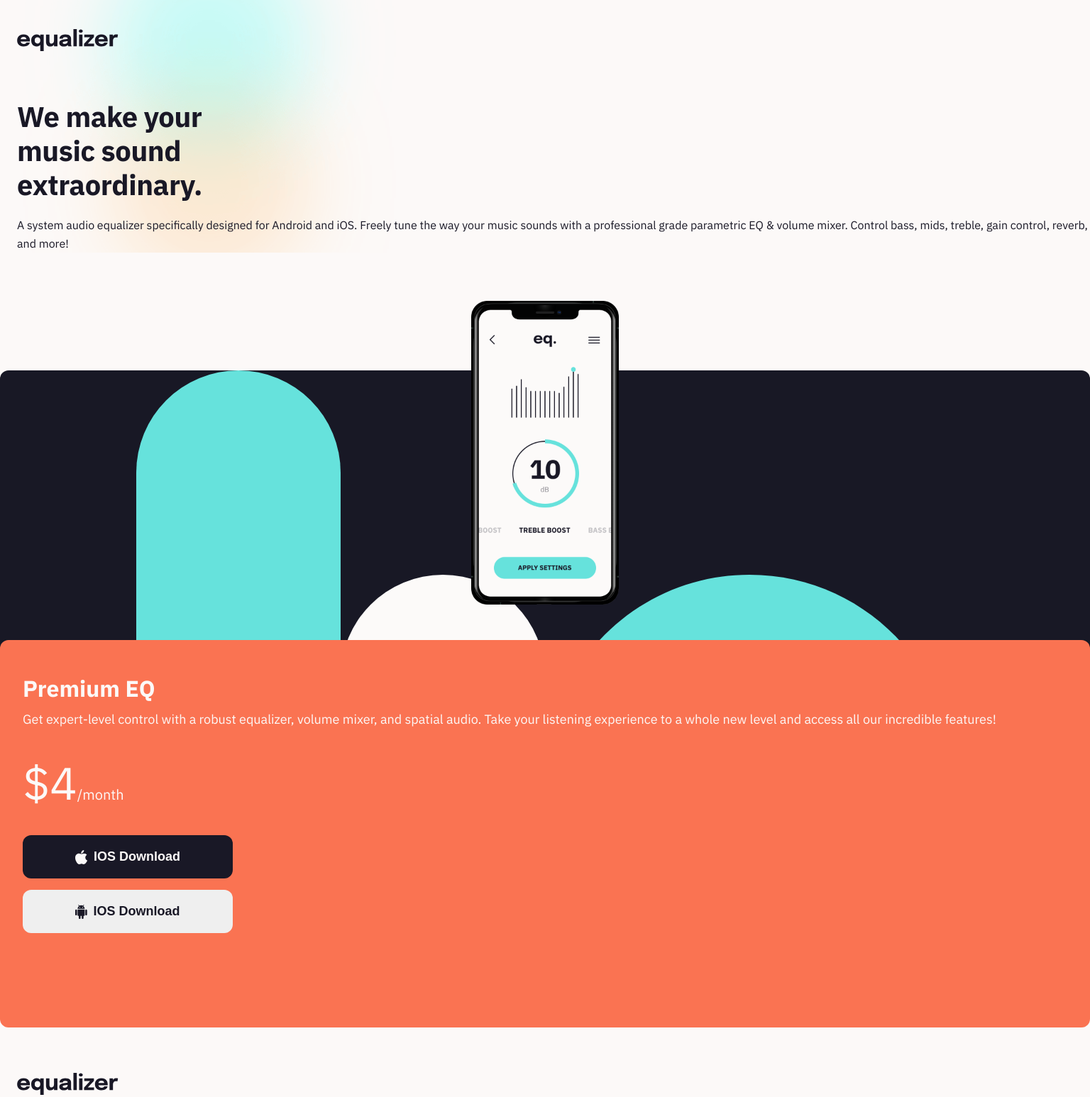
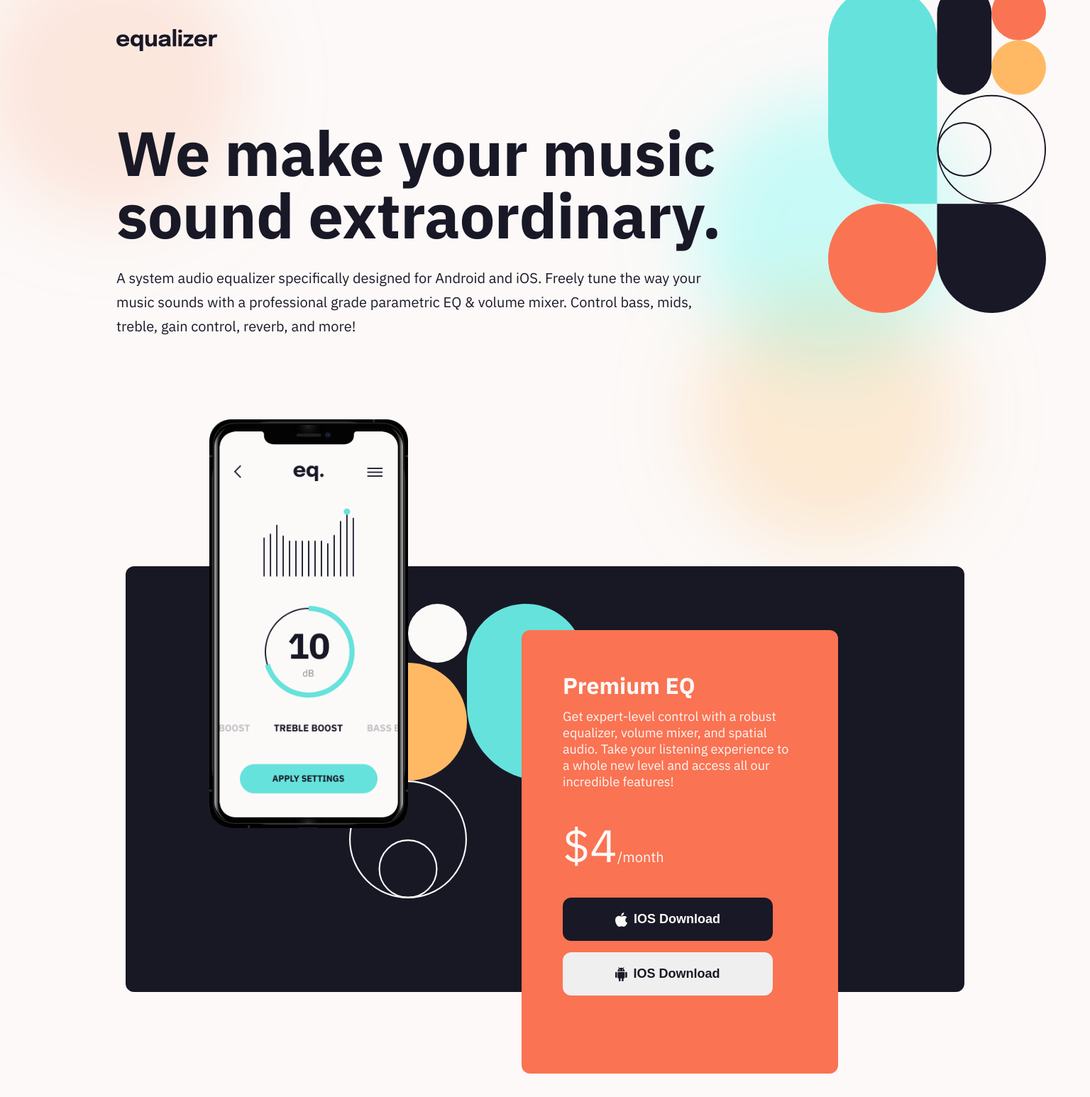
Before and after one commit to gwynbleidd0014/equalizer-landing-page, a plain HTML site: page starter-code/index.html in a window 1536 px wide. Shown: the top 1546 px of the page at 71% size. Drawn offline with Linux system fonts and the light colour scheme.

Commit message:
tablet and desktop version done

```diff
--- a/starter-code/index.html
+++ b/starter-code/index.html
@@ -25,8 +25,8 @@
       <div class="logo-wrapper">
         <img class="logo" src="./assets/logo.svg" />
       </div>
-      <h1 class="main-heading">We make your music sound extraordinary.</h1>
-      <p class="main-text">
+      <h1 class="top-heading">We make your music sound extraordinary.</h1>
+      <p class="top-text">
         A system audio equalizer specifically designed for Android and iOS.
         Freely tune the way your music sounds with a professional grade
         parametric EQ & volume mixer. Control bass, mids, treble, gain control,
@@ -59,6 +59,7 @@
       <div class="logo-wrapper">
         <img class="logo" src="./assets/logo.svg" />
       </div>
+      <div class="footer-details">
         <p class="footer-text">
           All rights reserved © Equalizer 2021 Have any problems? Contact us via
           social media or email us at <span>equalizer@example.com</span>
@@ -68,6 +69,7 @@
           <img class="social-icon" src="./assets/icon-instagram.svg" />
           <img class="social-icon" src="./assets/icon-twitter.svg" />
         </div>
+      </div>
     </footer>
   </body>
 </html>
--- a/starter-code/styles.css
+++ b/starter-code/styles.css
@@ -18,11 +18,11 @@ body {
 /* HEADER STYLES */
 .header {
   padding-top: 40px;
-  margin-left: 24px;
+  padding-left: 24px;
   background-image: url(./assets/bg-main-mobile.png);
   background-repeat: no-repeat;
   background-position: -20px -230px;
-  margin-bottom: 166px;
+  padding-bottom: 166px;
 }
 .logo-wrapper {
   margin-bottom: 64px;
@@ -32,7 +32,7 @@ body {
   height: 2em;
 }
 
-.main-heading {
+.top-heading {
   max-width: 327px;
   font-weight: 700;
   font-size: 2.5rem;
@@ -42,13 +42,65 @@ body {
   margin-bottom: 20px;
 }
 
-.main-text {
+.top-text {
   color: hsla(244, 23%, 12%, 1);
   line-height: 26px;
 }
 
+/* HEADER FOR TABLET */
+@media (min-width: 768px) {
+  body {
+    background: ;
+  }
+  .header {
+    padding-bottom: 249px;
+    padding-left: 40px;
+    background: url(./assets/bg-pattern-1.svg) no-repeat,
+      url(./assets/bg-main-tablet.png) no-repeat;
+    background-size: 220px, 130%;
+    background-position: right -20px, -170px -200px;
+  }
+  .logo-wrapper {
+    margin-bottom: 95px;
+  }
+
+  .top-heading {
+    font-size: 4rem;
+    max-width: 520px;
+    margin-bottom: 28px;
+  }
+
+  .top-text {
+    font-size: 1.125rem;
+    max-width: 514px;
+  }
+}
+
+/* HEADER FOR DESKTOP */
+@media (min-width: 1440px) {
+  .header {
+    padding-bottom: 321px;
+    padding-left: 164px;
+    background: url(./assets/bg-pattern-1.svg) no-repeat,
+      url(./assets/bg-main-desktop.png) no-repeat;
+    background-size: 20%, 120%;
+    background-position: 95% -20px, -170px -210px;
+  }
+  .top-heading {
+    max-width: 1015px;
+    font-size: 5.5rem;
+    line-height: 88px;
+  }
+
+  .top-text {
+    max-width: 825px;
+    font-size: 1.25rem;
+    line-height: 34px;
+  }
+}
 /* MAIN STYLES */
 .main {
+  width: 100%;
   height: 925px;
   position: relative;
   color: hsla(20, 33%, 98%, 1);
@@ -101,8 +153,53 @@ body {
   font-size: 1.25rem;
 }
 
+/* MAIN FOR TABLETS */
+@media (min-width: 768px) {
+  .top-card {
+    position: relative;
+    width: 696px;
+    margin: 0 auto;
+    background-size: 40%;
+    background-position: 200px -30px;
+  }
+  .mobile-icon {
+    left: 64px;
+    margin: 0;
+    width: 35%;
+  }
+  .bottom-card {
+    padding: 48px;
+    width: 400px;
+    left: 272px;
+    top: 150px;
+  }
+}
+
+/* MAIN FOR DESKTOP */
+@media (min-width: 1440px) {
+  .top-card {
+    position: relative;
+    width: 77%;
+    margin: 0 auto;
+    background-size: 332px;
+    background-position: 315px -30px;
+    margin-bottom: 202px;
+  }
+  .mobile-icon {
+    top: -207px;
+    left: 118px;
+    margin: 0;
+    width: 280px;
+  }
+  .bottom-card {
+    padding: 58px;
+    width: 446px;
+    left: 735px;
+    top: 90px;
+    height: 625px;
+  }
+}
 /* -------- BUTTONS -------- */
-
 .btn {
   border: none;
   height: 61px;
@@ -124,10 +221,12 @@ body {
 }
 
 .btn-ios:hover {
+  cursor: pointer;
   background: hsla(177, 68%, 64%, 1);
 }
 
 .btn-android:hover {
+  cursor: pointer;
   background: hsla(33, 100%, 70%, 1);
 }
 /* FOOTER */
@@ -152,8 +251,45 @@ body {
   display: block;
 }
 
-.footer-icons {
+.social-icons {
   display: flex;
   justify-content: flex-start;
   gap: 20px;
 }
+
+.social-icon:hover {
+  filter: invert(78%) sepia(76%) saturate(977%) hue-rotate(315deg)
+    brightness(108%) contrast(113%);
+  cursor: pointer;
+}
+
+/* FOOTER TABLET */
+@media (min-width: 768px) {
+  .footer {
+    width: 90%;
+  }
+  .footer-details {
+    display: flex;
+    justify-content: space-between;
+    align-items: center;
+    margin-bottom: 85px;
+  }
+  .footer-text {
+    margin: 0;
+  }
+}
+
+/* FOOTER FOR DESKTOP */
+@media (min-width: 1440px) {
+  .footer {
+    margin: 0 auto;
+    width: 77%;
+    display: flex;
+    justify-content: flex-start;
+    gap: 137px;
+  }
+  .footer-details {
+    width: 100%;
+    margin-bottom: 91px;
+  }
+} ;
```
Lines whose indentation alone changed are shown as unchanged.
